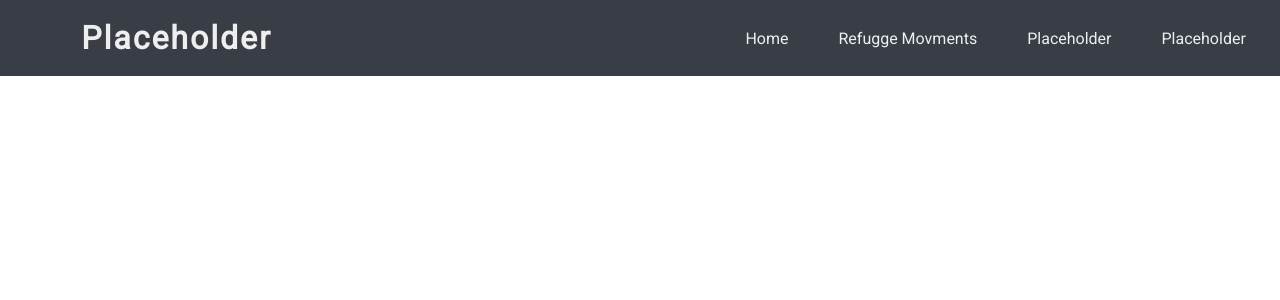
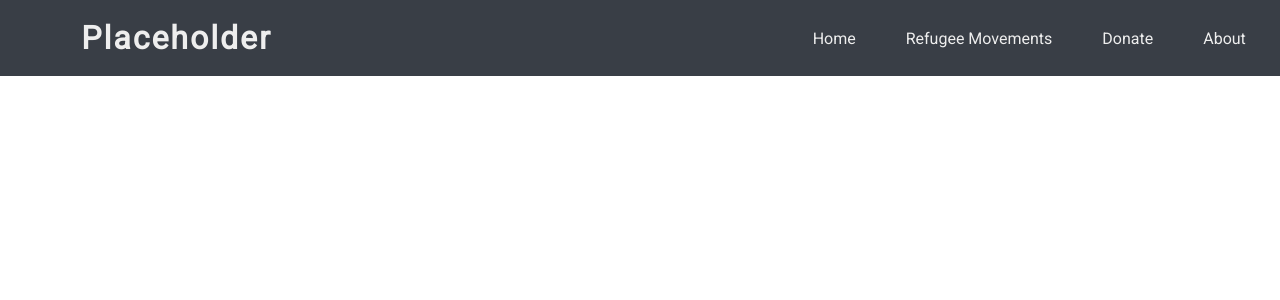
Before and after one commit to Kdm2633/Refuge-for-Ukraine, a Flask app: template templates/components/mapheader.html in a window 1280 px wide. Shown: the top 300 px of the page. Run offline with Flask 2, Linux system fonts and the light colour scheme; the template is opened without the code that fills it, so the values that code supplies are empty; some libraries are stand-ins or nearby versions.

Commit message:
WORKING YAY

```diff
--- a/main.py
+++ b/main.py
@@ -84,6 +84,7 @@ plot_circles()
 custom_scale = (healthcare_data['Health_Facilities'].quantile(
     (0, 0.2, 0.4, 0.6, 0.8, 1))).tolist()
 
+
 folium.Choropleth(
     geo_data=ukr_geo,
     name="Healthcare Facilities",
@@ -98,8 +99,12 @@ folium.Choropleth(
     legend_name="Number of Healthcare Facilities in Each Province",
 ).add_to(m)
 
+healthcare_geo = ukr_geo.merge(healthcare_data,
+                                how='left',
+                                left_on=['name_1'],
+                                right_on=['Region'])
 
-folium.features.GeoJson(ukr_geo,
+folium.features.GeoJson(healthcare_geo,
                         name='Labels',
                         style_function=lambda x: {
                             'color': 'transparent',
@@ -107,8 +112,8 @@ folium.features.GeoJson(ukr_geo,
                             'weight': 0
                         },
                         tooltip=folium.features.GeoJsonTooltip(
-                            fields=['name_1'],
-                            aliases=['Health Facilities'],
+                            fields=['name_1', 'Health_Facilities'],
+                            aliases=['Province', 'Healthcare Facilities'],
                             labels=True,
                             sticky=False)).add_to(m)
 folium.LayerControl().add_to(m)
--- a/templates/components/mapheader.html
+++ b/templates/components/mapheader.html
@@ -20,17 +20,17 @@
             <a href="index.html" class="logo">Placeholder</a>
             <ul id="desktop-nav">
                 <li id="active-desktop"><a href="">Home</a></li>
-                <li><a href="">Refugge Movments</a></li>
-                <li><a href="">Placeholder</a></li>
-                <li><a href="">Placeholder</a></li>
+                <li><a href="">Refugee Movements</a></li>
+                <li><a href="">Donate</a></li>
+                <li><a href="">About</a></li>
             </ul>
         <div id="mobile-nav">
             <a href="index.html" class="mobile-logo">Placeholder</a>
             <div id="nav-items">
                 <a class="active-mobile" href="index.html" class="">Home</a>
-                <a href="" class="">Refugee Movments</a>
-                <a href="" class="">Placeholder</a>
-                <a href="">Placeholder</a>
+                <a href="" class="">Refugee Movements</a>
+                <a href="" class="">Donate</a>
+                <a href="">About</a>
             </div>
             <a href="javascript:void(0)" class="icon" onclick="Open()"><i class="fa fa-bars fa-2x"></i></a>
         </div>
--- a/templates/visualization.html
+++ b/templates/visualization.html
@@ -2,6 +2,6 @@
 
 {% include 'maps.html' %}
 
-<!--{% include 'slider.html' %} -->
+{% include 'slider.html' %}
 
 {% include 'components/footer.html' %}
```
Also changed, not shown: templates/index.html (+6 -2 lines).
